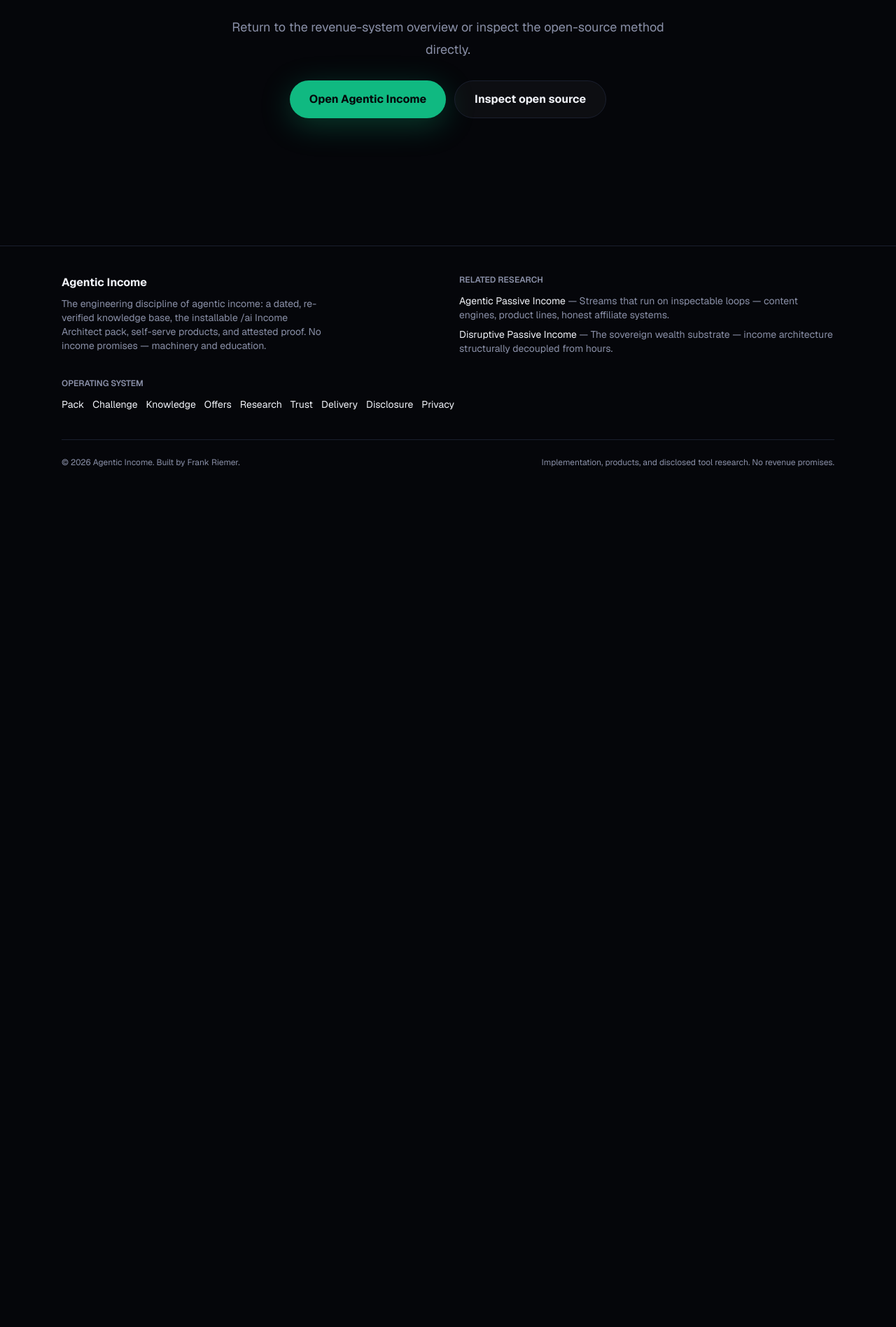
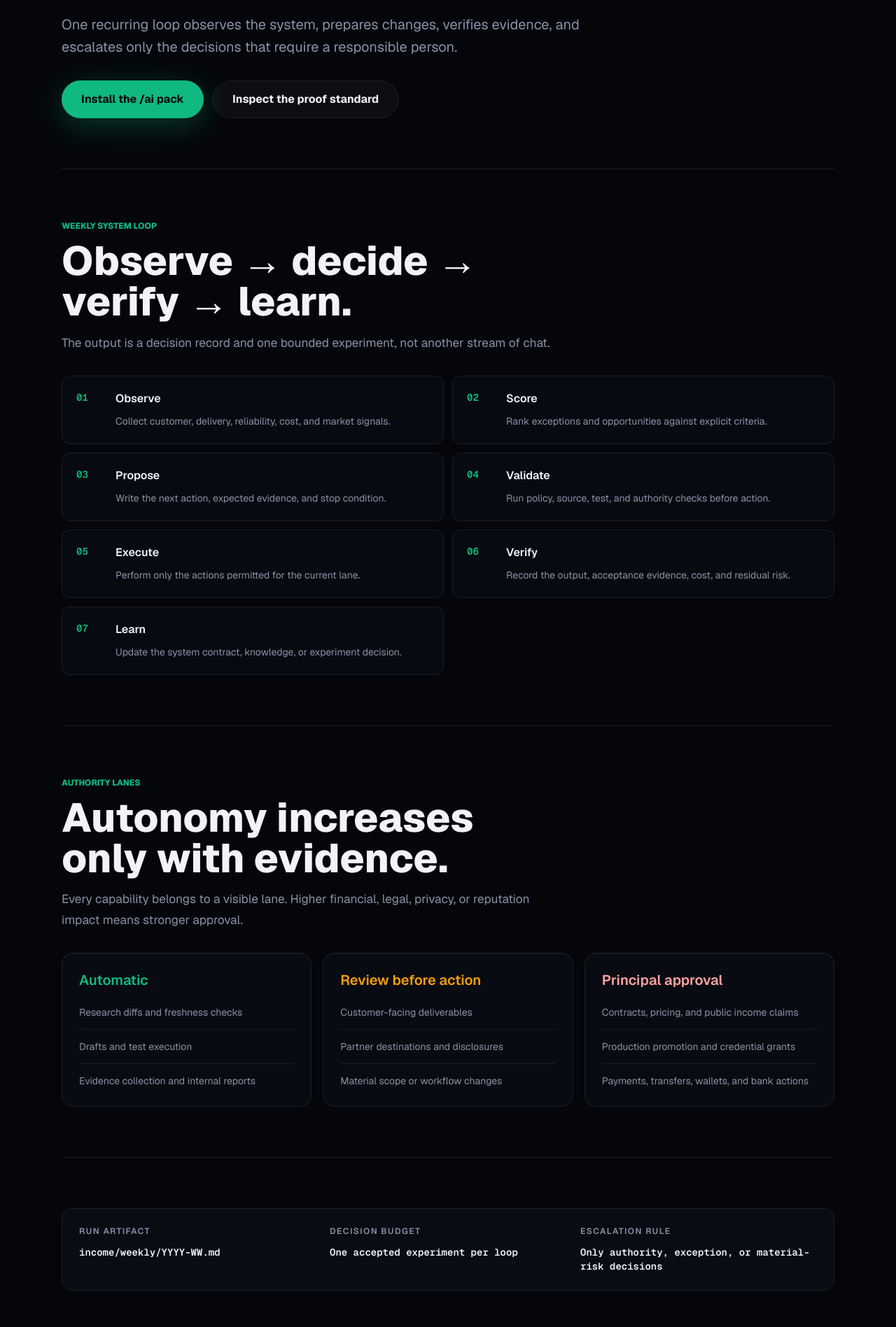
Before and after one commit to frankxai/agenticincome, a Next.js app: page /operate in a window 1280 px wide. Before the commit this address had no page. Shown: the part 283-2180 px from the top of the page at 70% size. Before the commit the page ends 992 px from the top, so only its background shows below. Built offline with nearby package versions, Linux system fonts and the light colour scheme.

Commit message:
feat: add app/operate/page.tsx

```diff
--- /dev/null
+++ b/app/operate/page.tsx
@@ -0,0 +1,120 @@
+import type { Metadata } from 'next'
+import Link from 'next/link'
+
+export const metadata: Metadata = {
+  title: 'Operate Agentic Income Systems',
+  description:
+    'Run a supervised weekly loop for research, delivery, verification, maintenance, and improvement without granting agents unlimited authority.',
+  alternates: { canonical: '/operate' },
+  openGraph: {
+    title: 'Operate Agentic Income Systems',
+    description:
+      'A supervised operating loop with explicit automatic, review, and principal-approval boundaries.',
+    url: '/operate',
+  },
+}
+
+const loop = [
+  ['Observe', 'Collect customer, delivery, reliability, cost, and market signals.'],
+  ['Score', 'Rank exceptions and opportunities against explicit criteria.'],
+  ['Propose', 'Write the next action, expected evidence, and stop condition.'],
+  ['Validate', 'Run policy, source, test, and authority checks before action.'],
+  ['Execute', 'Perform only the actions permitted for the current lane.'],
+  ['Verify', 'Record the output, acceptance evidence, cost, and residual risk.'],
+  ['Learn', 'Update the system contract, knowledge, or experiment decision.'],
+] as const
+
+const lanes = [
+  {
+    title: 'Automatic',
+    color: 'text-accent',
+    items: ['Research diffs and freshness checks', 'Drafts and test execution', 'Evidence collection and internal reports'],
+  },
+  {
+    title: 'Review before action',
+    color: 'text-gold',
+    items: ['Customer-facing deliverables', 'Partner destinations and disclosures', 'Material scope or workflow changes'],
+  },
+  {
+    title: 'Principal approval',
+    color: 'text-red-300',
+    items: ['Contracts, pricing, and public income claims', 'Production promotion and credential grants', 'Payments, transfers, wallets, and bank actions'],
+  },
+] as const
+
+export default function OperatePage() {
+  return (
+    <>
+      <section className="section-band pt-20">
+        <div className="max-w-4xl">
+          <div className="kicker">Operate · supervised autonomy</div>
+          <h1 className="mt-3 text-5xl font-semibold leading-[1.02] text-ink sm:text-6xl">
+            Let agents run the routine. Keep authority explicit.
+          </h1>
+          <p className="mt-5 max-w-3xl text-xl leading-8 text-muted">
+            One recurring loop observes the system, prepares changes, verifies evidence, and escalates
+            only the decisions that require a responsible person.
+          </p>
+          <div className="mt-8 flex flex-wrap gap-3">
+            <Link href="/pack" className="cta">Install the /ai pack</Link>
+            <Link href="/proof" className="cta-secondary">Inspect the proof standard</Link>
+          </div>
+        </div>
+      </section>
+
+      <section className="section-band" aria-labelledby="weekly-loop-title">
+        <div className="section-heading">
+          <div className="kicker">Weekly system loop</div>
+          <h2 id="weekly-loop-title">Observe → decide → verify → learn.</h2>
+          <p>The output is a decision record and one bounded experiment, not another stream of chat.</p>
+        </div>
+        <ol className="mt-8 grid gap-3 md:grid-cols-2">
+          {loop.map(([title, body], index) => (
+            <li key={title} className="grid grid-cols-[2.5rem_1fr] gap-4 rounded-xl border border-border bg-surface/70 p-5">
+              <span className="font-mono text-sm font-semibold text-accent">{String(index + 1).padStart(2, '0')}</span>
+              <div>
+                <h3 className="font-semibold text-ink">{title}</h3>
+                <p className="mt-2 text-sm leading-6 text-muted">{body}</p>
+              </div>
+            </li>
+          ))}
+        </ol>
+      </section>
+
+      <section className="section-band" aria-labelledby="authority-lanes-title">
+        <div className="section-heading">
+          <div className="kicker">Authority lanes</div>
+          <h2 id="authority-lanes-title">Autonomy increases only with evidence.</h2>
+          <p>Every capability belongs to a visible lane. Higher financial, legal, privacy, or reputation impact means stronger approval.</p>
+        </div>
+        <div className="mt-8 grid gap-4 md:grid-cols-3">
+          {lanes.map((lane) => (
+            <article key={lane.title} className="card">
+              <h3 className={`text-xl font-semibold ${lane.color}`}>{lane.title}</h3>
+              <ul className="mt-5 grid gap-3 text-sm leading-6 text-muted">
+                {lane.items.map((item) => (
+                  <li key={item} className="border-t border-border pt-3 first:border-0 first:pt-0">{item}</li>
+                ))}
+              </ul>
+            </article>
+          ))}
+        </div>
+      </section>
+
+      <section className="section-band">
+        <div className="grid gap-5 rounded-2xl border border-border bg-surface p-6 md:grid-cols-3">
+          {[
+            ['Run artifact', 'income/weekly/YYYY-WW.md'],
+            ['Decision budget', 'One accepted experiment per loop'],
+            ['Escalation rule', 'Only authority, exception, or material-risk decisions'],
+          ].map(([label, value]) => (
+            <div key={label}>
+              <div className="text-xs font-semibold uppercase tracking-[0.12em] text-muted">{label}</div>
+              <div className="mt-3 font-mono text-sm font-semibold text-ink">{value}</div>
+            </div>
+          ))}
+        </div>
+      </section>
+    </>
+  )
+}
```
